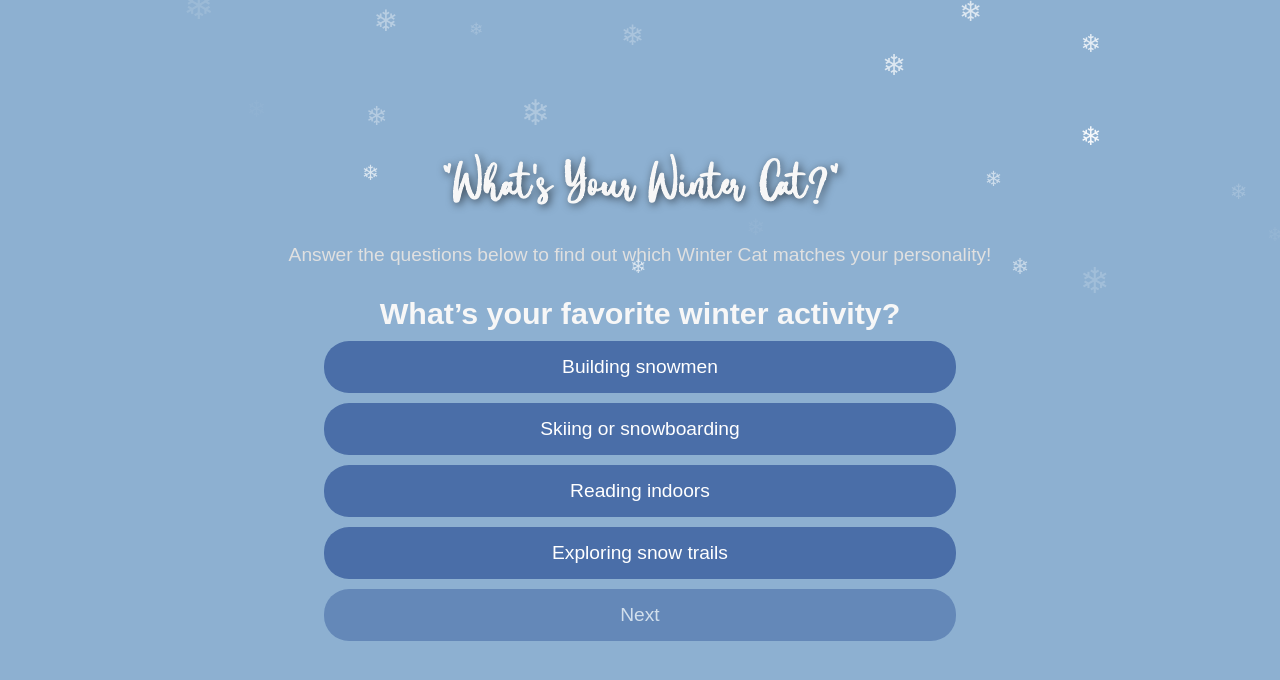
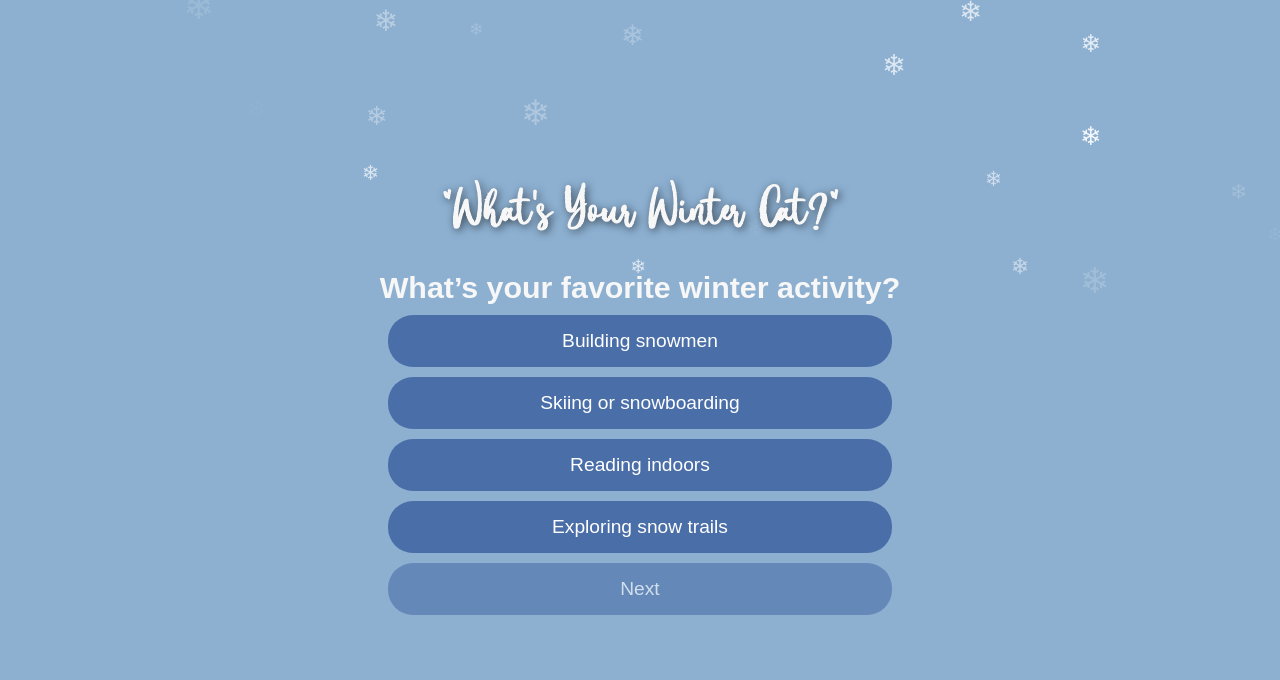
Before and after one commit to Samfrigginsen/What-s-your-winter-cat-, a plain HTML site: page quiz.html in a window 1280 px wide. Drawn offline with Linux system fonts and the light colour scheme.

Commit message:
image update

```diff
--- a/quiz.html
+++ b/quiz.html
@@ -41,7 +41,7 @@
     <div id="quiz-container">
         <header>
             <h1>"What's Your Winter Cat?"</h1>
-            <p>Answer the questions below to find out which Winter Cat matches your personality!</p>
+            <!-- <p>Answer the questions below to find out which Winter Cat matches your personality!</p> -->
         </header>
 
         <div id="question-container">
```
Also changed, not shown: Cat images/New folder/cat1.png (added), Cat images/New folder/cat2.png (added), Cat images/New folder/cat3.png (added), Cat images/New folder/cat4.png (added), Cat images/New folder/cat5.png (added), Cat images/New folder/cat6.png (added), Cat images/New folder/cat7.png (added), Cat images/New folder/cat8.png (added), Cat images/New folder/cat9.png (added), Cat images/cat1.png, Cat images/cat3.png, Cat images/cat4.png, Cat images/cat7.png, Cat images/cat8.png, 4 other files.
